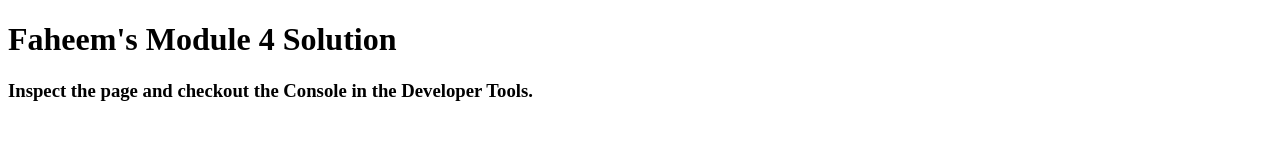
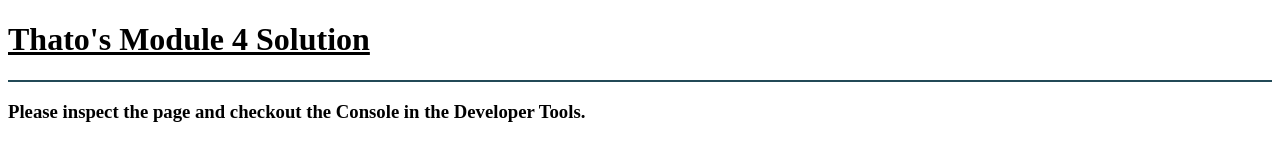
Before and after one commit to Thato-Maboya/module4-solution, a plain HTML site: page index.html in a window 1280 px wide. Drawn offline with Linux system fonts and the light colour scheme.

Commit message:
Update index.html

```diff
--- a/index.html
+++ b/index.html
@@ -11,7 +11,8 @@
   <script src="script.js"></script>
 </head>
 <body>
-  <h1>Faheem's Module 4 Solution</h1>
-  <h3>Inspect the page and checkout the Console in the Developer Tools.</h3>
+  <h1><u>Thato's Module 4 Solution</u></h1>
+  <hr style="border: 1px solid #234a57">
+  <h3>Please inspect the page and checkout the Console in the Developer Tools.</h3>
 </body>
 </html>
```
